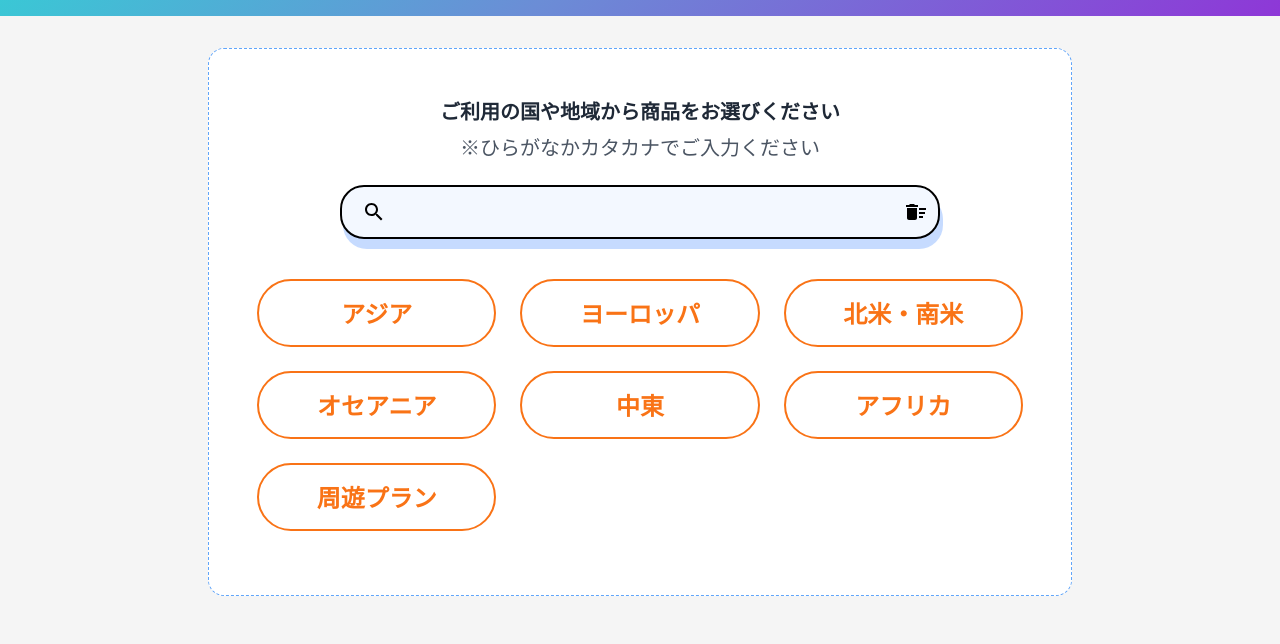
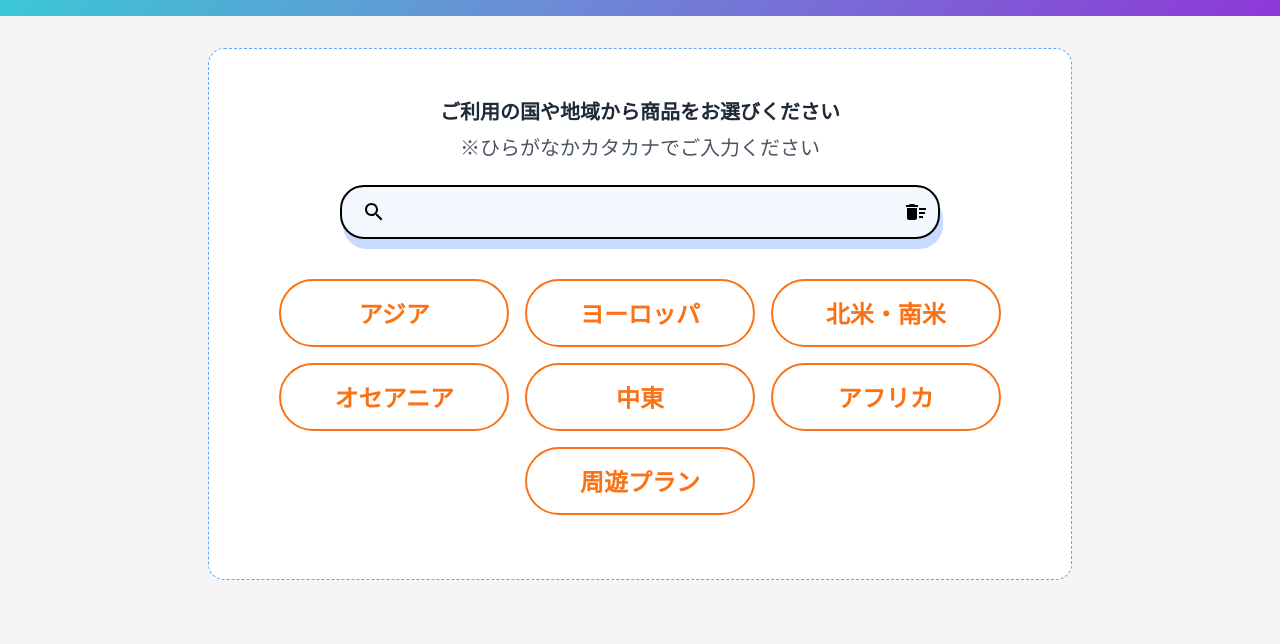
Before and after one commit to Fujinuma0804/eSIM, a plain HTML site: page order_world.html in a window 1280 px wide. Shown: the part 156-800 px from the top of the page. Drawn offline with nearby package versions, Linux system fonts and the light colour scheme.

Commit message:
order_world page complete

```diff
--- a/assets/js/order_world.js
+++ b/assets/js/order_world.js
@@ -248,10 +248,13 @@
             return;
         }
         setTitlesVisible(false);
+
+        // Only show countries that START with the search query
         const raw = dataset.filter(r =>
-            r.name_jp.toLowerCase().includes(query) ||
-            r.name_en.toLowerCase().includes(query)
+            r.name_jp.toLowerCase().startsWith(query) ||
+            r.name_en.toLowerCase().startsWith(query)
         );
+
         // Deduplicate by Japanese name, keep first occurrence
         const seen = new Set();
         const results = [];
--- a/order_world.html
+++ b/order_world.html
@@ -74,7 +74,7 @@
     </section>
 
     <section id="search" class="max-w-4xl mx-auto px-4 py-8">
-        <div class="bg-white rounded-2xl border border-dashed border-blue-400 p-12">
+        <div class="bg-white rounded-2xl border border-dashed border-blue-400 py-12 px-2 md:px-12">
             <!-- Header -->
             <div class="text-center mb-6">
                 <h2 class="text-xl font-bold text-gray-800 mb-2">ご利用の国や地域から商品をお選びください</h2>
@@ -96,29 +96,47 @@
                     </div>
                 </div>
             </div>
-
-            <div class="grid grid-cols-1 sm:grid-cols-2 md:grid-cols-3 gap-6 mb-4 text-center text-2xl">
-                <a href="#アジア" class="region-btn bg-white text-orange-500 hover:bg-orange-500 hover:text-white px-5 py-4 rounded-full border-2 border-orange-500 font-bold transition-colors" data-region="アジア">
+            <div class="flex flex-wrap justify-center gap-4 mb-4 text-center text-[1.15rem] md:text-2xl">
+                <!-- Row 1: 2 buttons on mobile, 3 on desktop -->
+                <div class="flex justify-center w-[45%] md:w-[30%]">
+                    <a href="#アジア" class="region-btn bg-white text-orange-500 hover:bg-orange-500 hover:text-white px-5 py-4 rounded-full border-2 border-orange-500 font-bold transition-colors w-full" data-region="アジア">
                         アジア
                     </a>
-                <a href="#ヨーロッパ" class="region-btn bg-white text-orange-500 hover:bg-orange-500 hover:text-white px-5 py-4 rounded-full border-2 border-orange-500 font-bold transition-colors" data-region="ヨーロッパ">
+                </div>
+                <div class="flex justify-center w-[45%] md:w-[30%]">
+                    <a href="#ヨーロッパ" class="region-btn bg-white text-orange-500 hover:bg-orange-500 hover:text-white px-5 py-4 rounded-full border-2 border-orange-500 font-bold transition-colors w-full" data-region="ヨーロッパ">
                         ヨーロッパ
                     </a>
-                <a href="#北米・南米" class="region-btn bg-white text-orange-500 hover:bg-orange-500 hover:text-white px-5 py-4 rounded-full border-2 border-orange-500 font-bold transition-colors" data-region="北米・南米">
+                </div>
+                <div class="flex justify-center w-[45%] md:w-[30%]">
+                    <a href="#北米・南米" class="region-btn bg-white text-orange-500 hover:bg-orange-500 hover:text-white px-5 py-4 rounded-full border-2 border-orange-500 font-bold transition-colors w-full" data-region="北米・南米">
                         北米・南米
                     </a>
-                <a href="#オセアニア" class="region-btn bg-white text-orange-500 hover:bg-orange-500 hover:text-white px-5 py-4 rounded-full border-2 border-orange-500 font-bold transition-colors" data-region="オセアニア">
+                </div>
+
+                <!-- Row 2: 2 buttons on mobile, 3 on desktop -->
+                <div class="flex justify-center w-[45%] md:w-[30%]">
+                    <a href="#オセアニア" class="region-btn bg-white text-orange-500 hover:bg-orange-500 hover:text-white px-5 py-4 rounded-full border-2 border-orange-500 font-bold transition-colors w-full" data-region="オセアニア">
                         オセアニア
                     </a>
-                <a href="#中東" class="region-btn bg-white text-orange-500 hover:bg-orange-500 hover:text-white px-5 py-4 rounded-full border-2 border-orange-500 font-bold transition-colors" data-region="中東">
+                </div>
+                <div class="flex justify-center w-[45%] md:w-[30%]">
+                    <a href="#中東" class="region-btn bg-white text-orange-500 hover:bg-orange-500 hover:text-white px-5 py-4 rounded-full border-2 border-orange-500 font-bold transition-colors w-full" data-region="中東">
                         中東
                     </a>
-                <a href="#アフリカ" class="region-btn bg-white text-orange-500 hover:bg-orange-500 hover:text-white px-5 py-4 rounded-full border-2 border-orange-500 font-bold transition-colors" data-region="アフリカ">
+                </div>
+                <div class="flex justify-center w-[45%] md:w-[30%]">
+                    <a href="#アフリカ" class="region-btn bg-white text-orange-500 hover:bg-orange-500 hover:text-white px-5 py-4 rounded-full border-2 border-orange-500 font-bold transition-colors w-full" data-region="アフリカ">
                         アフリカ
                     </a>
-                <a href="#周遊プラン" class="region-btn bg-white text-orange-500 hover:bg-orange-500 hover:text-white px-5 py-4 rounded-full border-2 border-orange-500 font-bold transition-colors" data-region="周遊プラン">
+                </div>
+
+                <!-- Row 3: Centered single button -->
+                <div class="w-full flex justify-center">
+                    <a href="#周遊プラン" class="region-btn bg-white text-orange-500 hover:bg-orange-500 hover:text-white px-5 py-4 rounded-full border-2 border-orange-500 font-bold transition-colors w-[45%] md:w-[30%]" data-region="周遊プラン">
                         周遊プラン
                     </a>
+                </div>
             </div>
         </div>
     </section>
```
Lines whose indentation alone changed are shown as unchanged.
